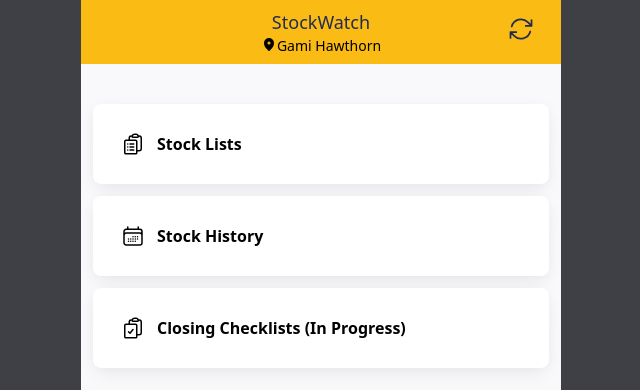
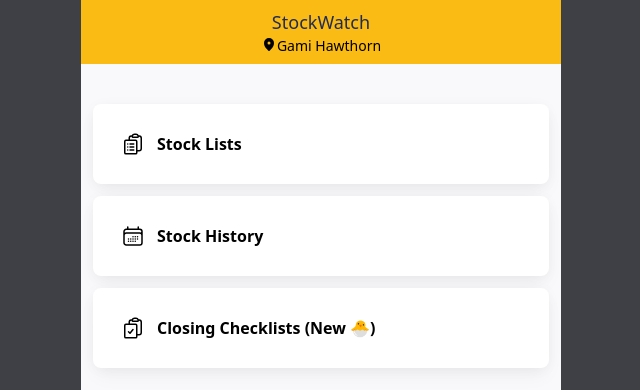
Before and after one commit to Brian3010/StockWatchApp, a React (Vite) app: page / in a window 1280 px wide. Shown: the top 390 px of the page, without its empty margins (319-959 px from the left). Built offline with nearby package versions, Linux system fonts and the light colour scheme; no server answers.

Commit message:
chores: clean up

```diff
--- a/src/App.tsx
+++ b/src/App.tsx
@@ -66,7 +66,7 @@ function App() {
                 />
               </svg>
             </div>
-            <span>Closing Checklists (In Progress)</span>
+            <span>Closing Checklists (New 🐣)</span>
           </div>
         </Link>
 
--- a/src/components/NavBar.tsx
+++ b/src/components/NavBar.tsx
@@ -1,9 +1,6 @@
-import { useState } from 'react';
-import { useNavigate } from 'react-router-dom';
-
 export default function NavBar() {
-  const [isSpining, setIsSpining] = useState(false);
-  const navigate = useNavigate();
+  // const [isSpining, setIsSpining] = useState(false);
+  // const navigate = useNavigate();
 
   return (
     <nav className="relative flex w-full flex-wrap items-center justify-between bg-gami-primary py-1">
@@ -28,7 +25,7 @@ export default function NavBar() {
                 Gami Hawthorn
               </span>
               <div className="absolute right-3 top-1/2 -translate-x-1/2 -translate-y-1/2 transform">
-                <button
+                {/* <button
                   onClick={() => {
                     setIsSpining(!isSpining);
                     return navigate(0);
@@ -48,7 +45,7 @@ export default function NavBar() {
                       d="M16.023 9.348h4.992v-.001M2.985 19.644v-4.992m0 0h4.992m-4.993 0 3.181 3.183a8.25 8.25 0 0 0 13.803-3.7M4.031 9.865a8.25 8.25 0 0 1 13.803-3.7l3.181 3.182m0-4.991v4.99"
                     />
                   </svg>
-                </button>
+                </button> */}
               </div>
             </div>
           </a>
--- a/vite.config.ts
+++ b/vite.config.ts
@@ -15,7 +15,7 @@ export default ({ mode }) => {
 
   return defineConfig({
     plugins: [react()],
-    esbuild: !!process.env.PROD && {
+    esbuild: process.env.PROD && {
       drop: ['console', 'debugger'],
     },
   });
```
